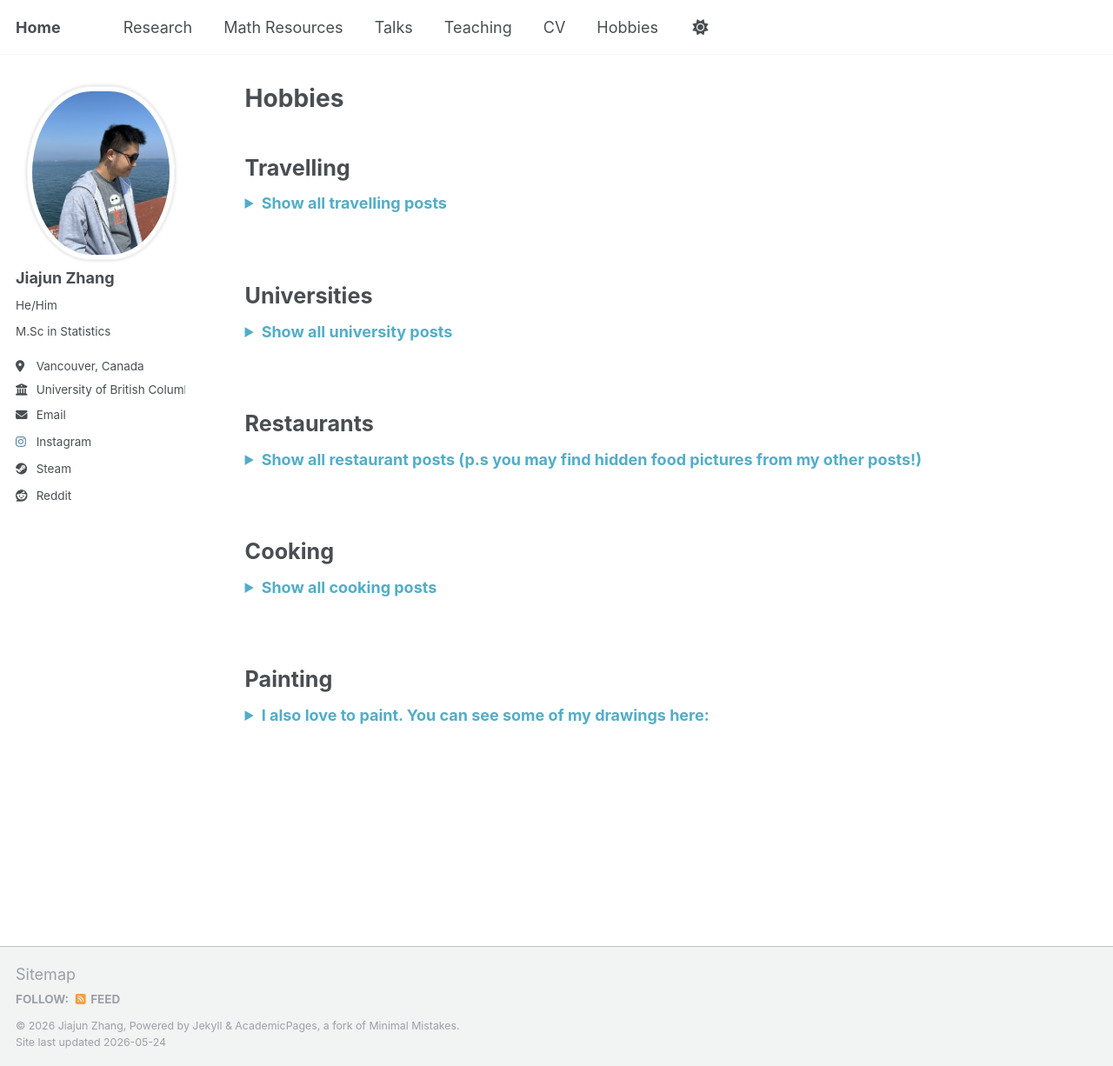
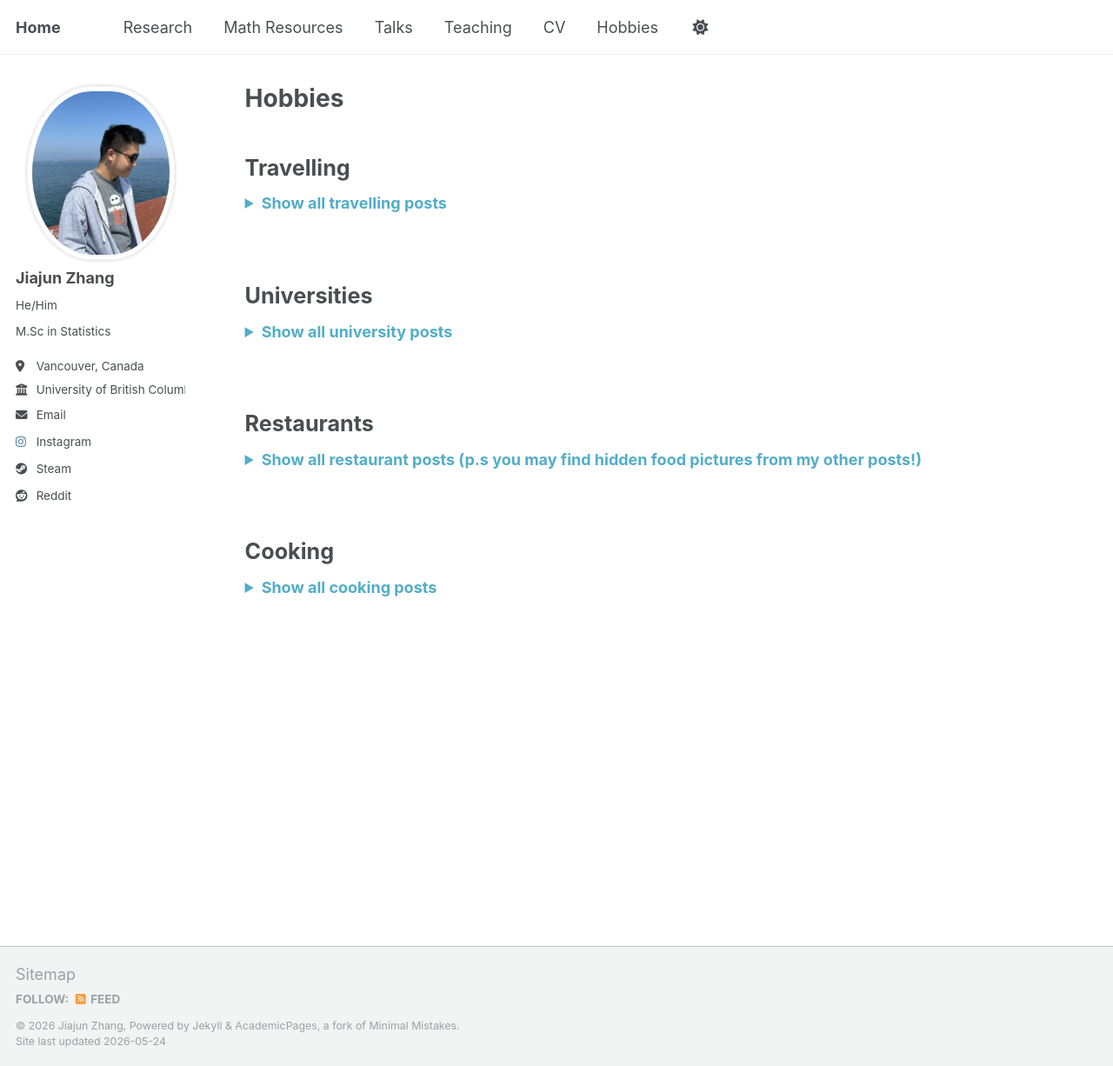
Before and after one commit to JohanssonRein/JohanssonRein.github.io, a Jekyll site: the page built from _pages/portfolio.html, in a window 1280 px wide and 1226 px high. Shown: the whole window at 87% size. Built offline with Jekyll 4.4.1, drawn with Linux system fonts in a browser that asks for light colours.

Commit message:
Update portfolio.html

```diff
--- a/_pages/portfolio.html
+++ b/_pages/portfolio.html
@@ -76,21 +76,3 @@ author_profile: true
     {% include archive-single.html %}
   {% endfor %}
 </details>
-
-<br>
-
-<h2 style="font-size: 1.4em;">Painting</h2>
-
-<details>
-  <summary style="cursor: pointer; font-weight: bold; color: #52adc8;">
-    I also love to paint. You can see some of my drawings here:
-  </summary>
-
-  <br>
-
-  {% assign painting_posts = site.portfolio | where: "category", "painting" | sort: "order" %}
-
-  {% for post in painting %}
-    {% include archive-single.html %}
-  {% endfor %}
-</details>
```
